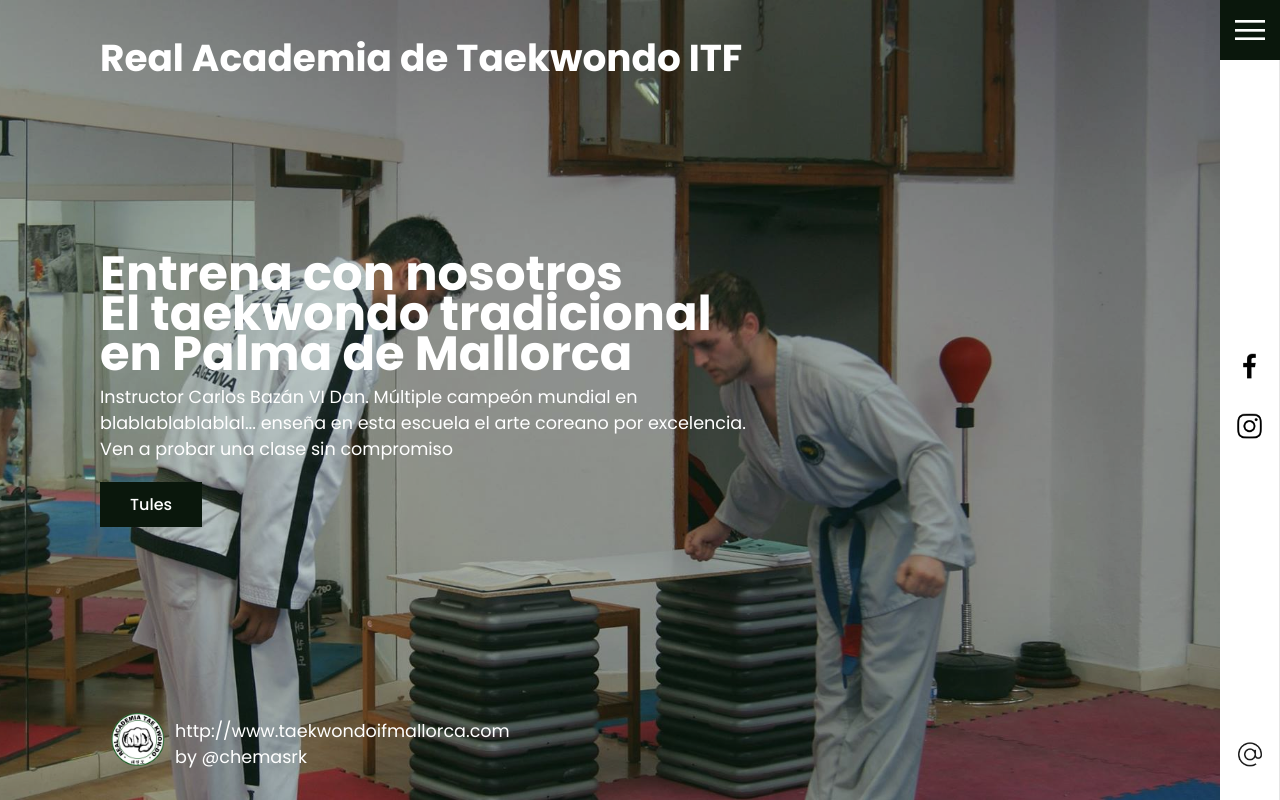
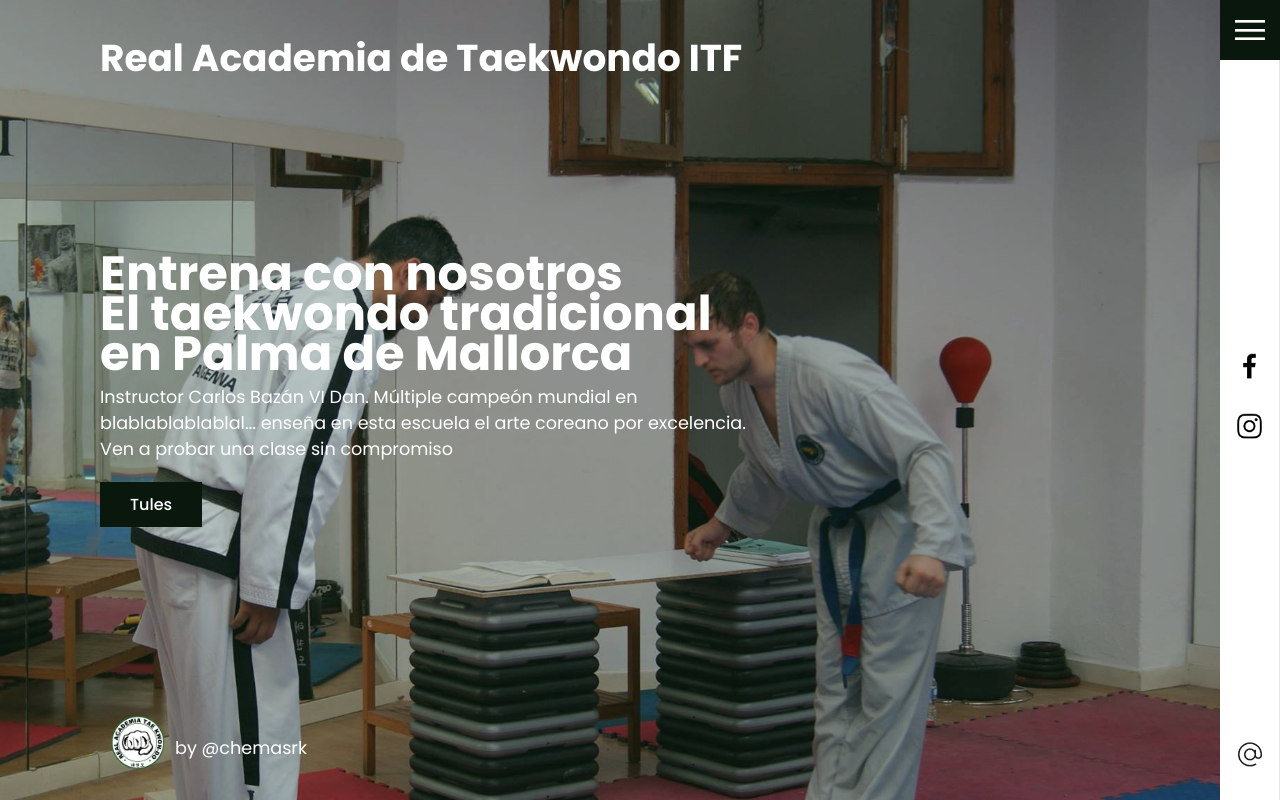
Before and after one commit to chemasrk/real-academia-de-taekwondo, a Gatsby site: page / in a window 1280 px wide. Built offline with nearby package versions, Linux system fonts and the light colour scheme; Gatsby itself is replaced by a stand-in of ours.

Commit message:
cambios diseño

```diff
--- a/src/components/layouts/intro.tsx
+++ b/src/components/layouts/intro.tsx
@@ -86,8 +86,6 @@ const Layout = ({ children }) => {
         <div className="footer">
           <Logo options={{"className": "logoWebsite"}}/>
           <p className="copyrightText">
-            <a href={data.site.siteMetadata.domainurl}>{data.site.siteMetadata.domainurl}</a>
-            <br />
             by <a target="_blank" href={data.site.siteMetadata.authorurl} title={data.site.siteMetadata.author}>{data.site.siteMetadata.author}</a>
           </p>
         </div>
```
